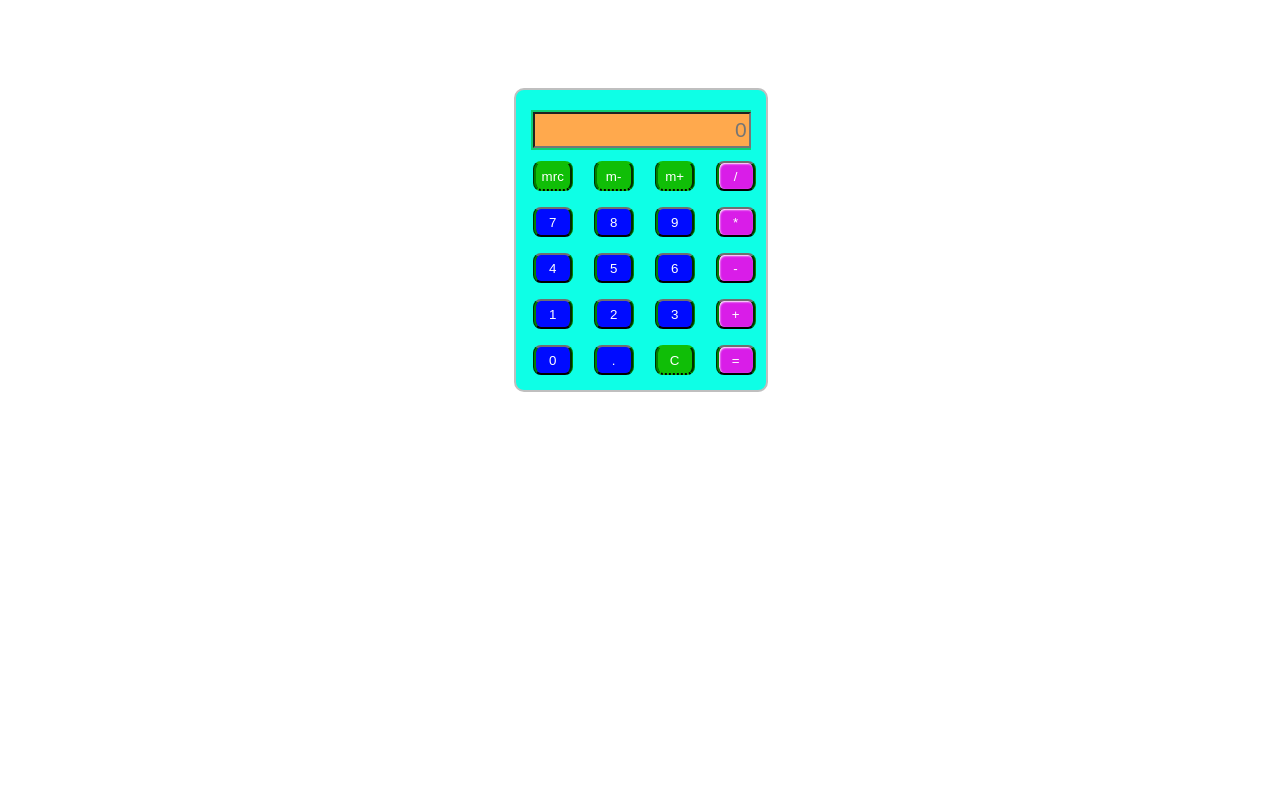
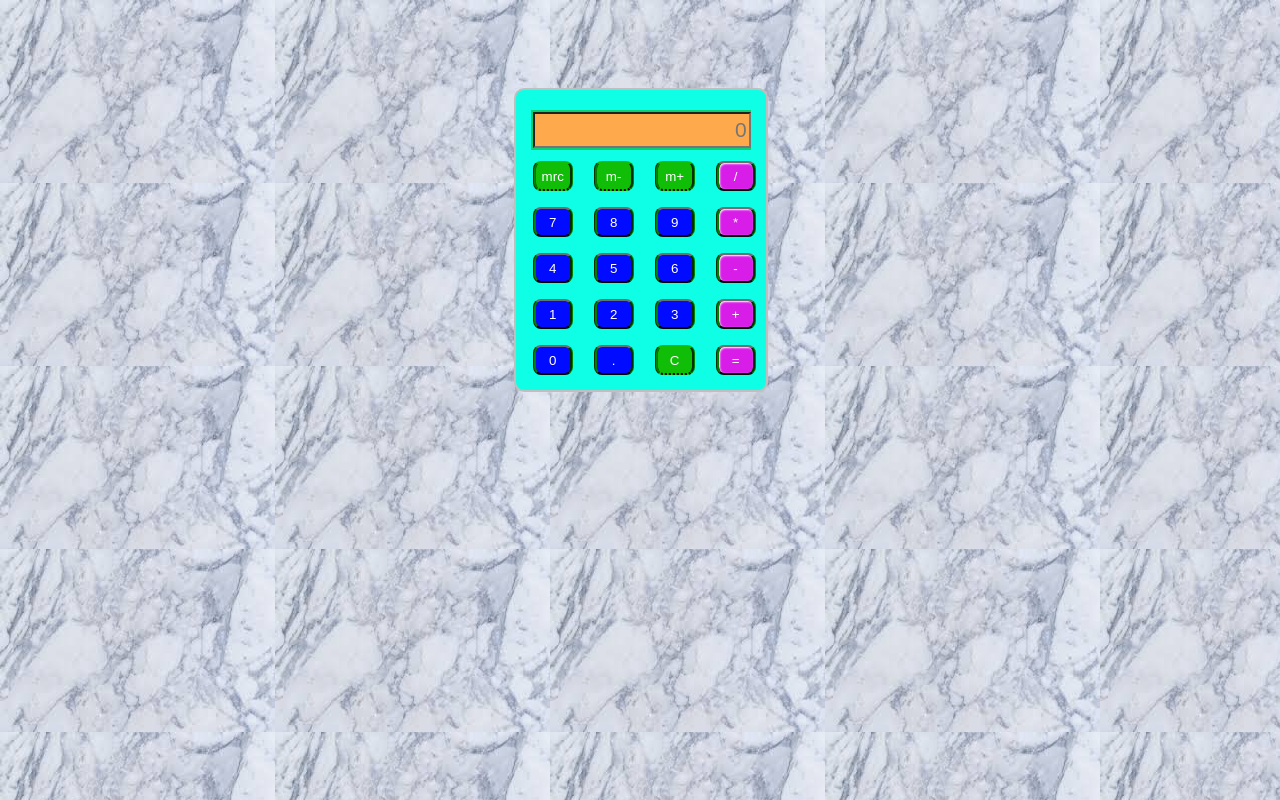
Before and after one commit to cmaloney111/Calculator, a plain HTML site: page index.html in a window 1280 px wide. Drawn offline with Linux system fonts and the light colour scheme.

Commit message:
added background image

```diff
--- a/calculator.css
+++ b/calculator.css
@@ -3,7 +3,7 @@
 
 /* Body */
 body {
-	background-image: url(marble.jpg);
+	background-image: url(images/marble.jpg);
 }
 
 /* Calculator Box */
```
